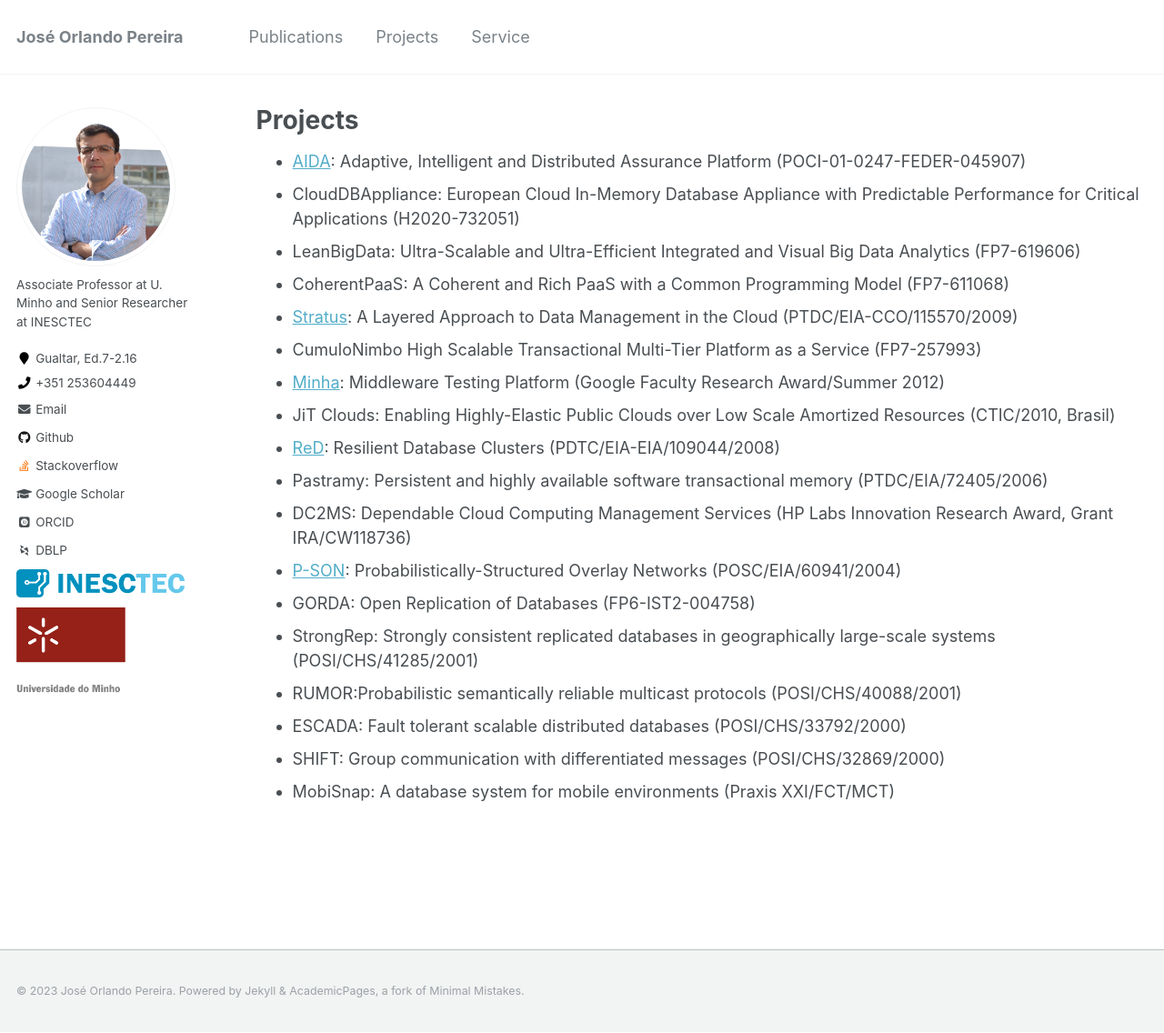
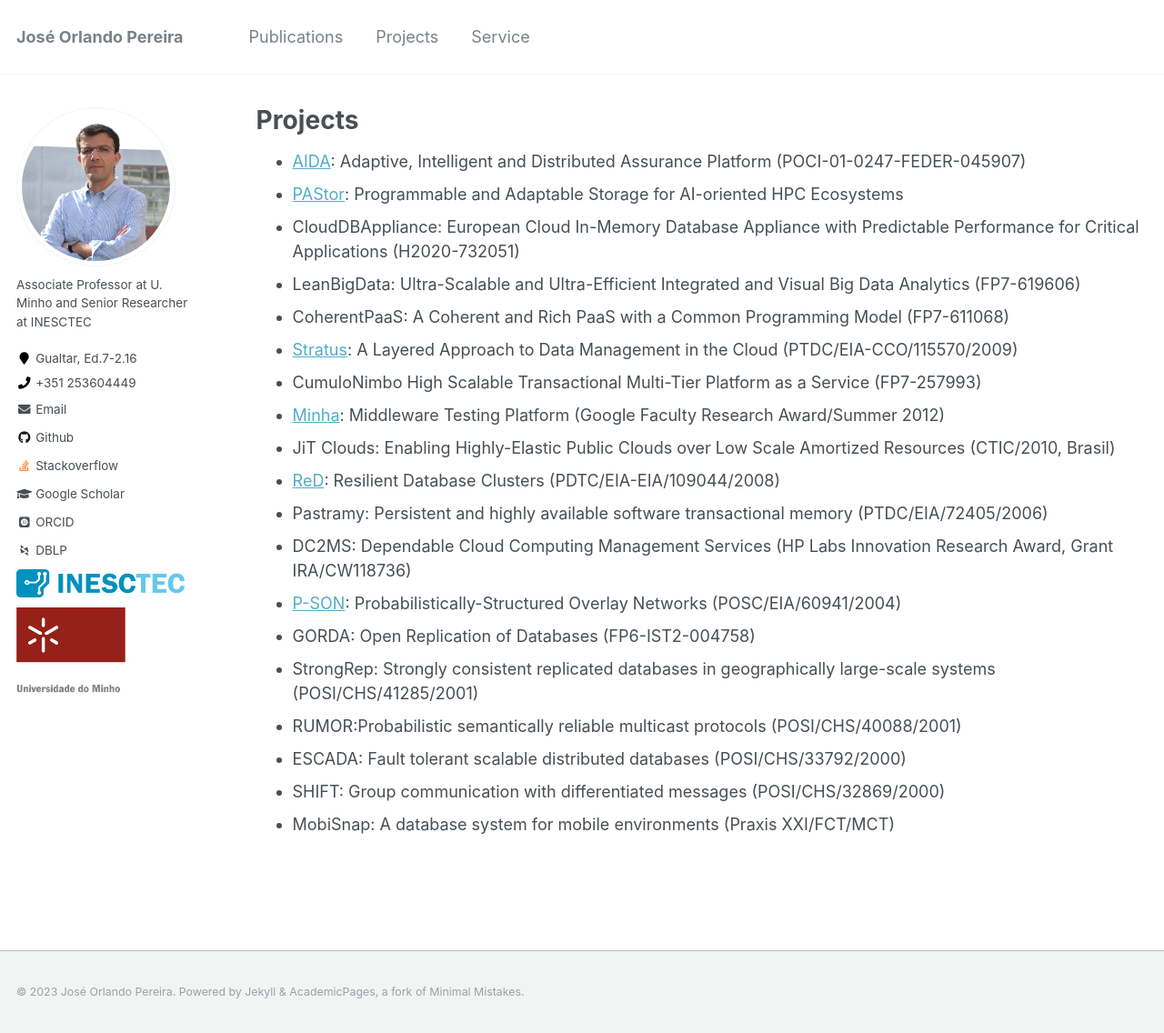
Before and after one commit to jopereira/jopereira.github.io, a Jekyll site: the page built from _pages/projects.html, in a window 1280 px wide and 1136 px high. Shown: the whole window at 91% size. Built offline with Jekyll 4.4.1, drawn with Linux system fonts in a browser that asks for light colours; some web fonts are replaced.

Commit message:
add PAStor

```diff
--- a/_pages/projects.html
+++ b/_pages/projects.html
@@ -9,6 +9,7 @@ author_profile: true
 
 <ul>
   <li><a href="https://aida.inesctec.pt/">AIDA</a>:&nbsp;<span>Adaptive, Intelligent and Distributed Assurance Platform (POCI-01-0247-FEDER-045907)</span></li>
+  <li><a href="https://pastor-project.github.io/">PAStor</a>: Programmable and Adaptable Storage for AI-oriented HPC Ecosystems</li>
   <li>CloudDBAppliance: European Cloud In-Memory Database Appliance with Predictable Performance for Critical Applications (H2020-732051)</li>
   <li>LeanBigData: Ultra-Scalable and Ultra-Efficient Integrated and Visual Big Data Analytics (FP7-619606)</li>
   <li>CoherentPaaS: A Coherent and Rich PaaS with a Common&nbsp;</span><span style="line-height: 1.5em;">Programming Model (FP7-611068)</li>
```
